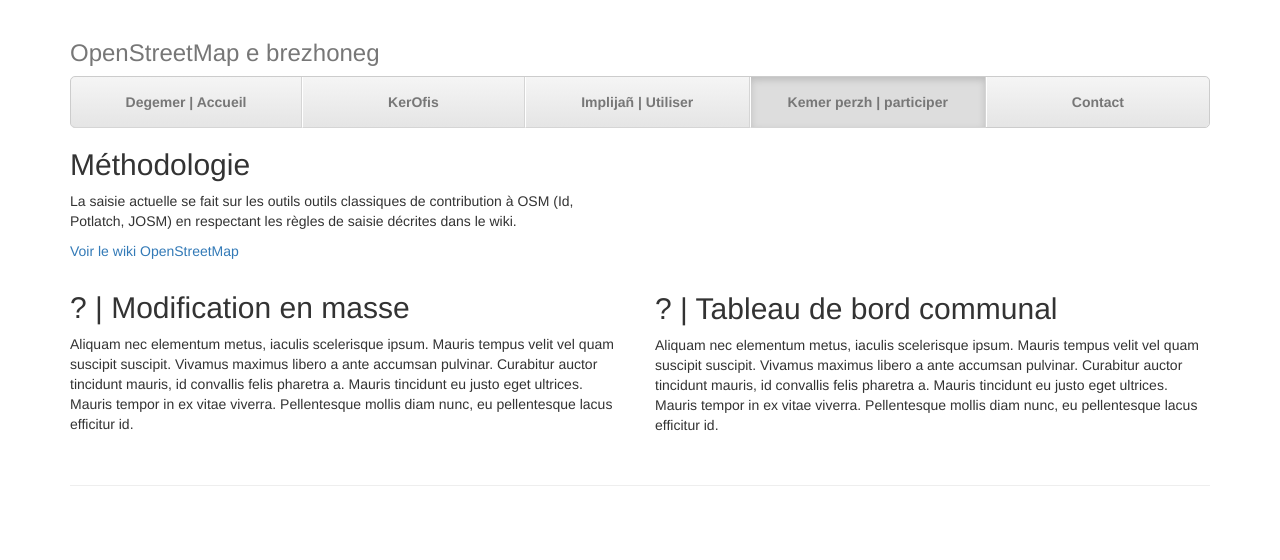
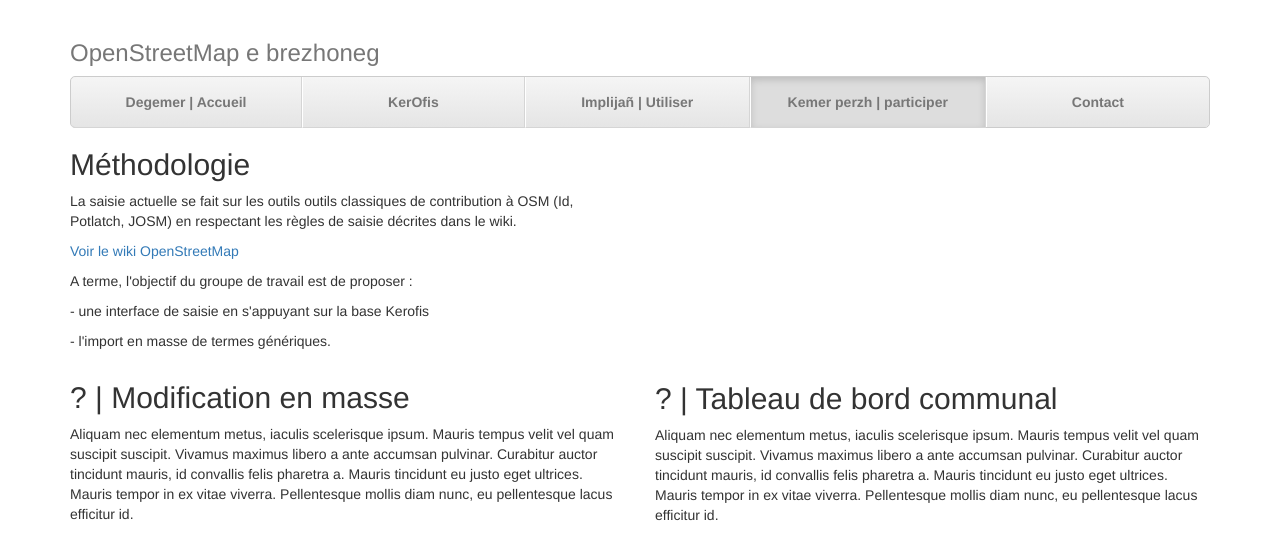
Before and after one commit to osm-bzh/www.openstreetmap.bzh, a plain HTML site: page kemerperzh.html in a window 1280 px wide. Shown: the top 560 px of the page. Drawn offline with Linux system fonts and the light colour scheme.

Commit message:
Update kemerperzh.html

```diff
--- a/kemerperzh.html
+++ b/kemerperzh.html
@@ -52,6 +52,9 @@
           <h2>Méthodologie</h2>
           <p>La saisie actuelle se fait sur les outils outils classiques de contribution à OSM (Id, Potlatch, JOSM) en respectant les règles de saisie décrites dans le wiki.</p>
           <p><a href="http://wiki.openstreetmap.org/wiki/FR:Key:name:br">Voir le wiki OpenStreetMap</a></p>
+          <p>A terme, l'objectif du groupe de travail est de proposer :</p>
+          <p>- une interface de saisie en s'appuyant sur la base Kerofis</p>
+          <p>- l'import en masse de termes génériques.</p>
         </div>
       </div>
 
```
